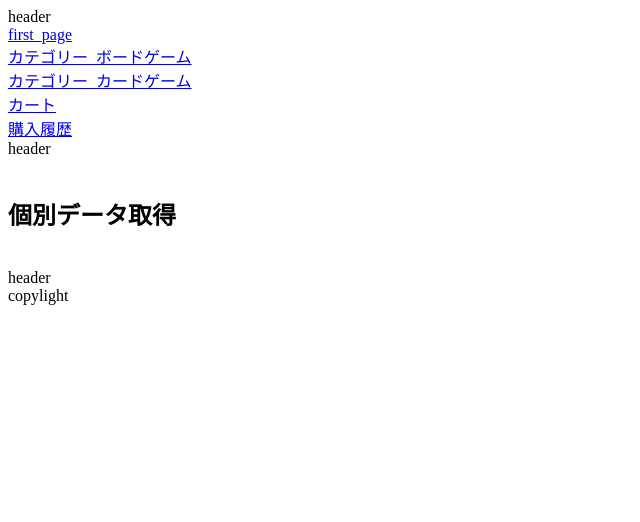
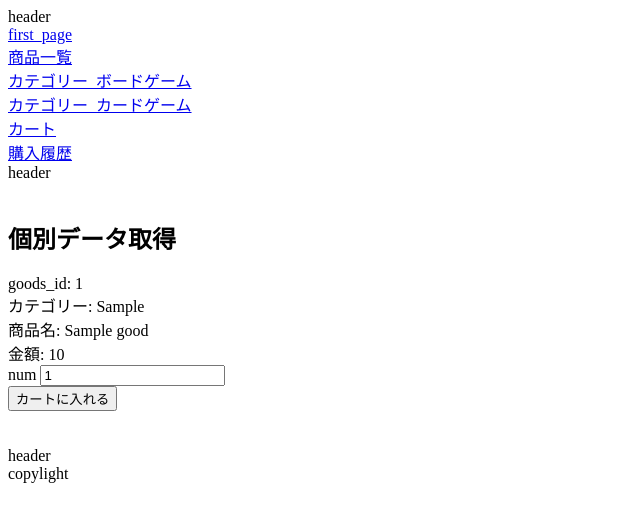
Before and after one commit to akiramenowaruiotoko/PHP_EC_site_2022, a PHP site: the page made by index.php in a window 1280 px wide. Shown: the top 522 px of the page, without its empty margins (0-640 px from the left). Run offline with PHP 8.4, Linux system fonts and the light colour scheme; tables that the repository leaves empty or names only in its code hold one stand-in row (values such as "Sample post").

Commit message:
list_category created

```diff
--- a/header.php
+++ b/header.php
@@ -1,5 +1,6 @@
 <div>header</div>
 <div><a href="index.php?page_select=page_first" class="h3">first_page</a></div>
+<div><a href="index.php?page_select=page_category&category=リスト" class="h3">商品一覧</a></div>
 <div><a href="index.php?page_select=page_category&category=ボードゲーム" class="h3">カテゴリー_ボードゲーム</a></div>
 <div><a href="index.php?page_select=page_category&category=カードゲーム" class="h3">カテゴリー_カードゲーム</a></div>
 <div><a href="index.php?page_select=page_cart" class="h3">カート</a></div>
--- a/page_cart.php
+++ b/page_cart.php
@@ -1,5 +1,4 @@
 <h1>cart</h1>
-<!-- DBカートテーブルへINSERT -->
 <?php
 //セッションスタートしていたければスタート
 if(!isset($_SESSION)){
@@ -7,6 +6,8 @@
 }
 //DB接続
 include("db_connect.php");
+
+//DBカートテーブルへINSERT
 //"カートに入れる"ボタンを押されたか確認
 if(!empty($_POST['goods_id'])){
     try {
@@ -54,6 +55,7 @@
     }
 endforeach;
 
+if(!empty($array)){
     foreach ( $array as $row ):
         echo $row['goods_id'];
         echo "<br>";
@@ -63,6 +65,7 @@
     endforeach;
 
     $_SESSION['array'] = $array;
+}
 ?>
 
 <!-- 購入 -->
--- a/page_category.php
+++ b/page_category.php
@@ -4,7 +4,11 @@
 
 // カテゴリー別呼び出し
 $category = $_GET['category'];
-$sql = "SELECT * FROM goods WHERE category = '$category'";
+if($category == "リスト"){
+    $sql = "SELECT * FROM goods";
+}else{
+    $sql = "SELECT * FROM goods WHERE category = '$category'";
+}
 $result_rows = $pdo->query($sql);
 ?>
 
--- a/page_history.php
+++ b/page_history.php
@@ -6,8 +6,8 @@
 }
 //DB接続
 include("db_connect.php");
-//購入ボタンを押したか確認
-if(!empty($_POST['purchase'])){
+//購入ボタンを押したか確認&cartデータがあるか確認
+if(!empty($_POST['purchase']) && !empty($_SESSION['array'])){
     echo "<p>ご購入ありがとうございました。</p>";
     $array = $_SESSION['array'];
     //セッション解放
```
Lines whose indentation alone changed are shown as unchanged.
